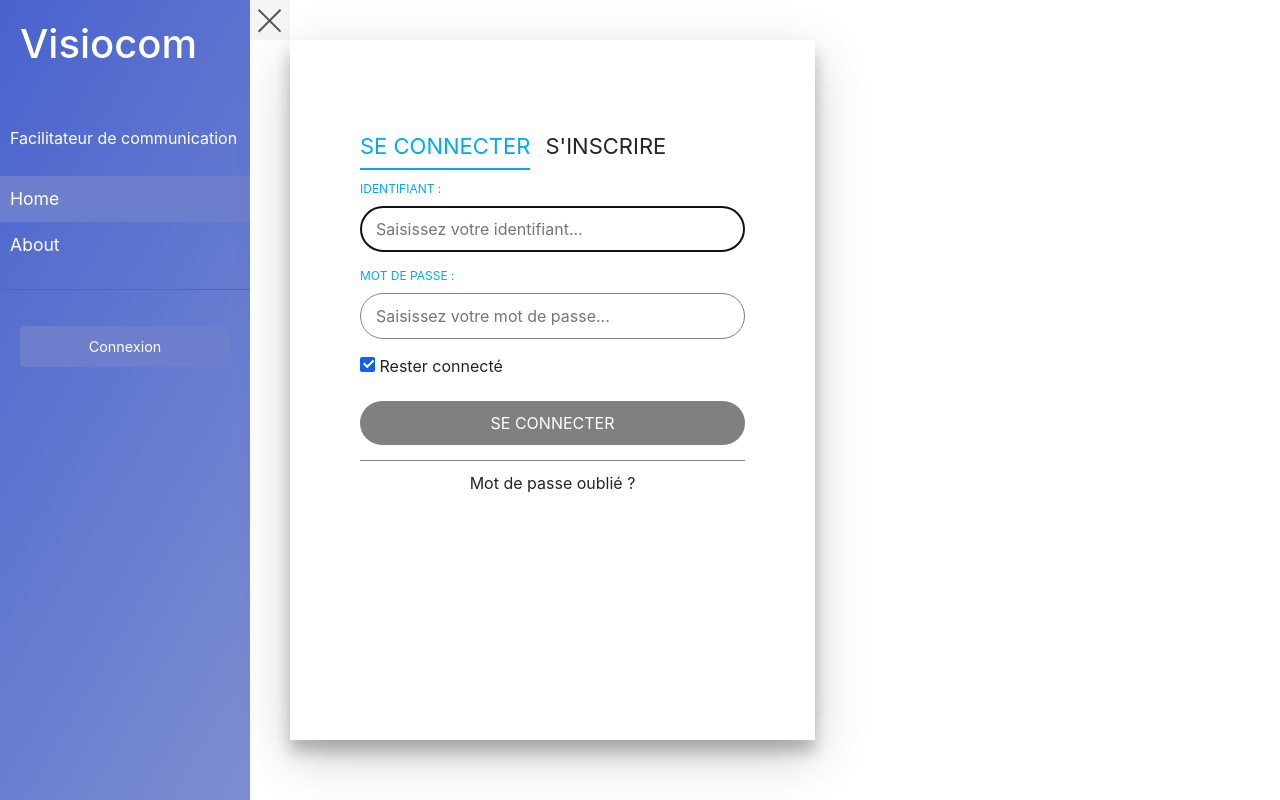
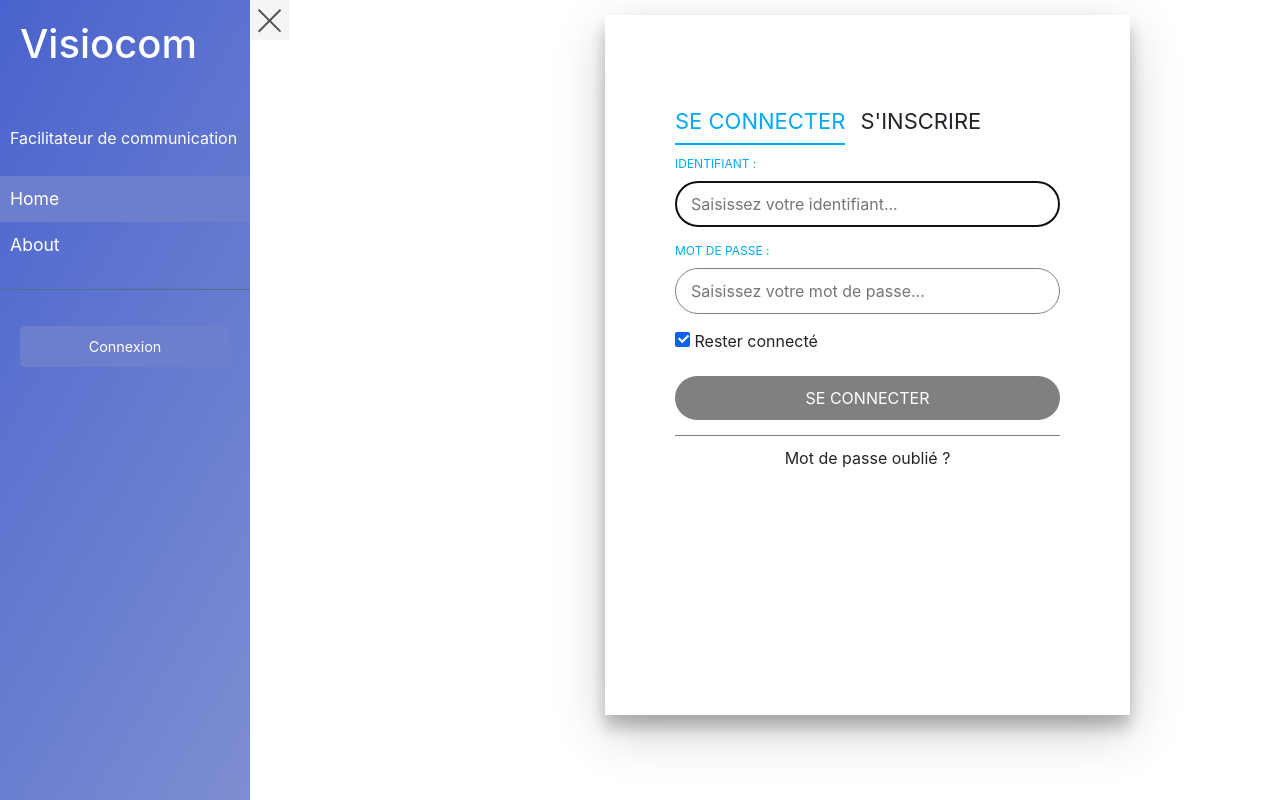
Before and after one commit to Bruants/Visiocom, an Angular app in the folder front/: page /users/connexion in a window 1280 px wide. Built offline with nearby package versions, Linux system fonts and the light colour scheme.

Commit message:
ajout css Interface connexion

```diff
--- a/front/src/app/users/connexion/connexion.component.scss
+++ b/front/src/app/users/connexion/connexion.component.scss
@@ -4,7 +4,8 @@ a{color:inherit;text-decoration:none}
 
 .login-wrap{
 	position:relative;
-	margin-top: 40px;
+	margin-top: 15px;
+	margin-left: 60%;
 	min-width:525px;
 	min-height:700px;
 	box-shadow:0 12px 15px 0 rgba(0,0,0,.24),0 17px 50px 0 rgba(0,0,0,.19);
```
